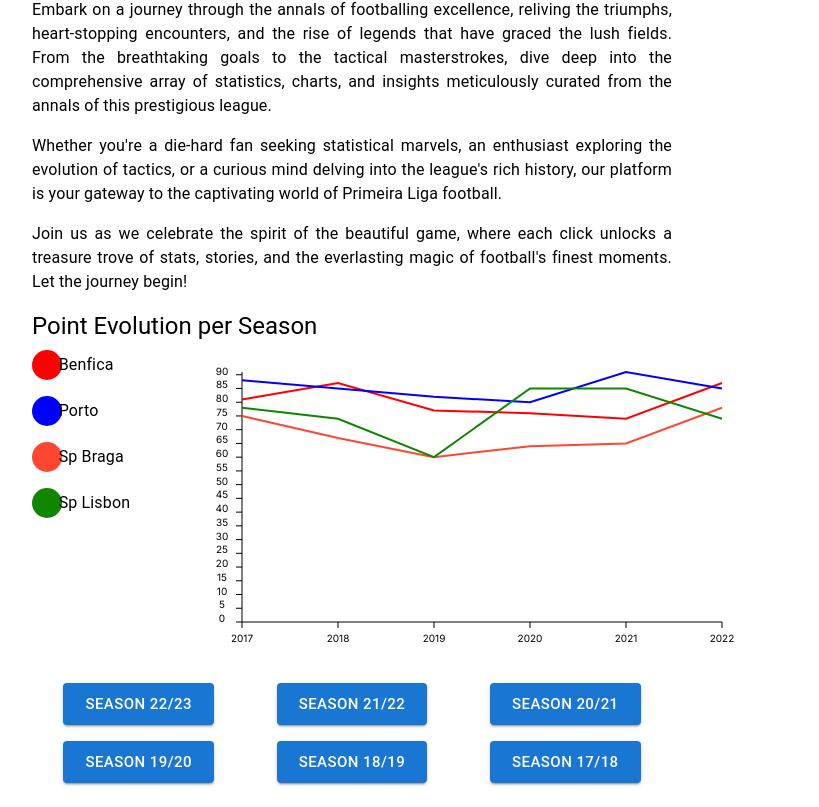
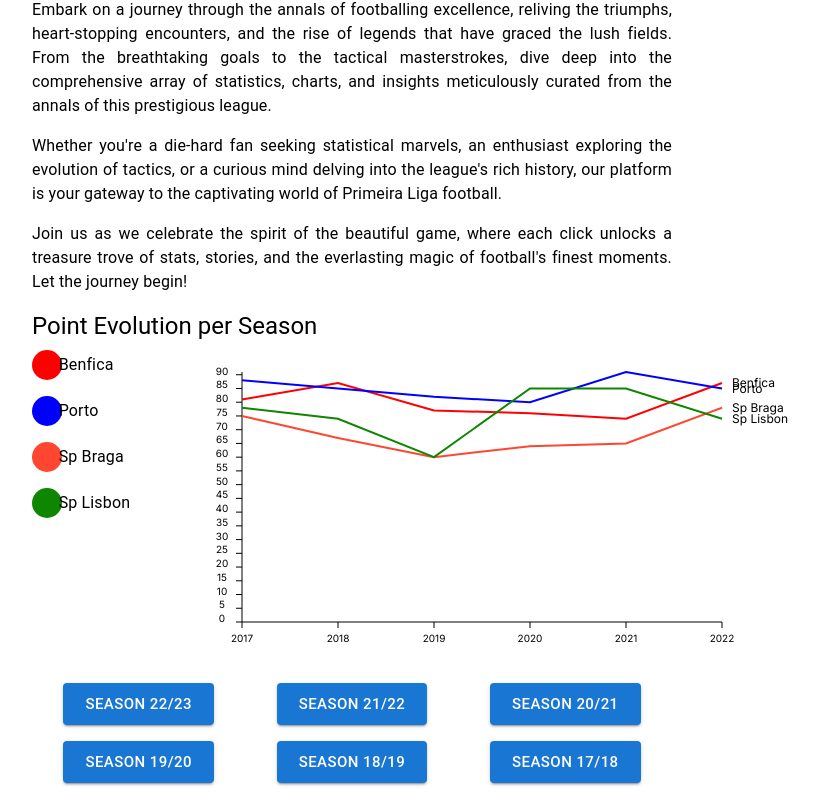
Before and after one commit to joaompfonseca/vi-primeira-liga, a Next.js app: page / in a window 1280 px wide. Shown: the part 351-1158 px from the top of the page, without its empty margins (288-1107 px from the left). Built offline with nearby package versions, Linux system fonts and the light colour scheme.

Commit message:
add label to the end of line chart

```diff
--- a/app/components/LineChart.tsx
+++ b/app/components/LineChart.tsx
@@ -15,8 +15,8 @@
 
 export const LineChart = ({width, height, xScale, yScale, xSpacing, ySpacing, data}: LineChartProps) => {
 
-    const xPixelsPerTick = Math.abs(xSpacing*(xScale.range()[1] - xScale.range()[0]) / (xScale.domain()[1] - xScale.domain()[0]));
-    const yPixelsPerTick = Math.abs(ySpacing*(yScale.range()[1] - yScale.range()[0]) / (yScale.domain()[1] - yScale.domain()[0]));
+    const xPixelsPerTick = Math.abs(xSpacing * (xScale.range()[1] - xScale.range()[0]) / (xScale.domain()[1] - xScale.domain()[0]));
+    const yPixelsPerTick = Math.abs(ySpacing * (yScale.range()[1] - yScale.range()[0]) / (yScale.domain()[1] - yScale.domain()[0]));
 
 
     // build the lines
@@ -36,13 +36,25 @@
             </g>
             <g transform={`translate(50, 30)`}>
                 {data.map((d, i) =>
-                    <path
+                    <g
                         key={d.label}
-                        d={lineBuilder(d.points) as string}
-                        fill={"none"}
-                        stroke={d.color}
-                        strokeWidth={2}
-                    />
+                    >
+                        <path
+                            d={lineBuilder(d.points) as string}
+                            fill={"none"}
+                            stroke={d.color}
+                            strokeWidth={2}
+                        />
+                        <text
+                            x={xScale(d.points[d.points.length - 1].x) + 10}
+                            y={yScale.range()[1] - yScale(d.points[d.points.length - 1].y)}
+                            textAnchor="start"
+                            alignmentBaseline="central"
+                            fontSize={12}
+                        >
+                            {d.label}
+                        </text>
+                    </g>
                 )}
             </g>
         </svg>
--- a/app/page.tsx
+++ b/app/page.tsx
@@ -197,7 +197,7 @@
                         </Grid>
                         <Grid item xs={9}>
                             <LineChart
-                                width={ppsWidth + 75}
+                                width={ppsWidth + 150}
                                 height={ppsHeight + 75}
                                 xScale={ppsXScale}
                                 yScale={ppsYScale}
--- a/app/season/page.tsx
+++ b/app/season/page.tsx
@@ -759,7 +759,7 @@
                     <Grid item xs={12}>
                         <Typography variant={"h5"}>Point Evolution per Match-day</Typography>
                         <LineChart
-                            width={ppjWidth + 75}
+                            width={ppjWidth + 150}
                             height={ppjHeight + 75}
                             xScale={ppjXScale}
                             yScale={ppjYScale}
```
